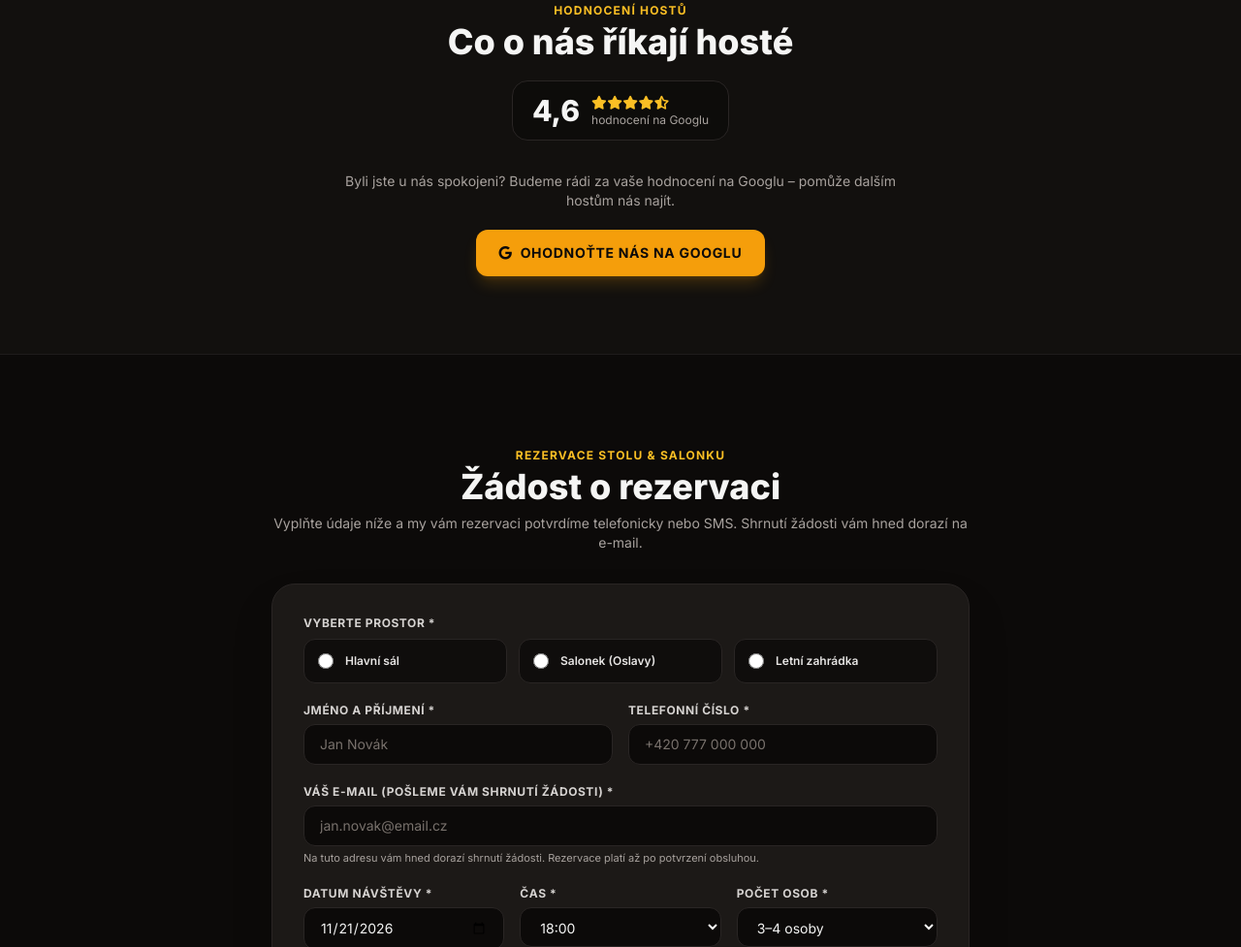
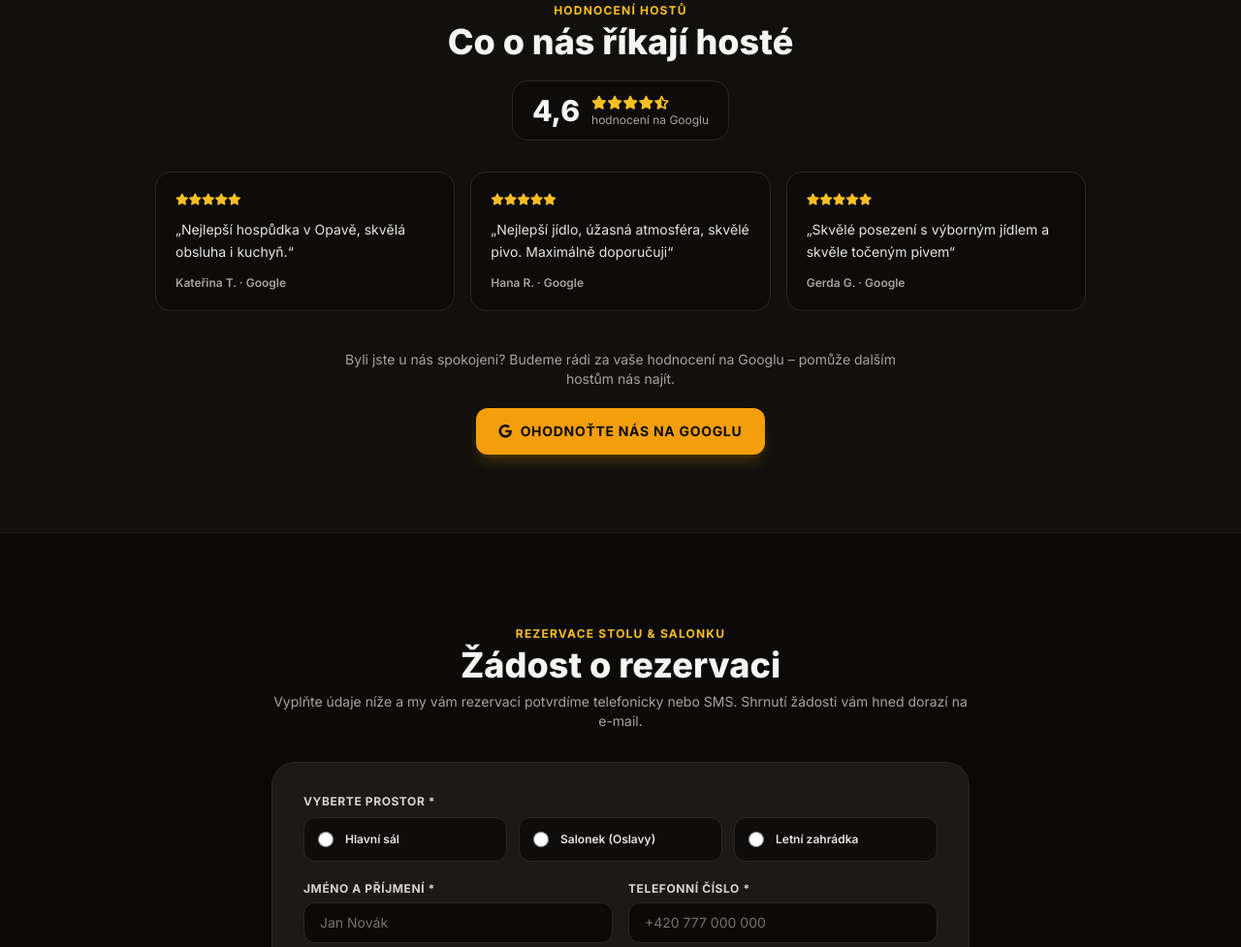
Before and after one commit to jurysulak/hospody-u-sulaku, a plain HTML site: page index.html in a window 1280 px wide. Shown: the part 5368-6345 px from the top of the page at 97% size. Drawn offline with nearby package versions, Linux system fonts and the light colour scheme.

Commit message:
recenze z Googlu na webu (3 citace)
Co-Authored-By: Claude Opus 5.5 <noreply@anthropic.com>

```diff
--- a/index.html
+++ b/index.html
@@ -1823,6 +1823,9 @@
     // F. RECENZE – sem vlož 2–3 skutečné recenze z Googlu (text + jméno autora), ukážou se samy.
     //    Příklad: { text: 'Výborné pivo a milá obsluha.', jmeno: 'Jana K.', hvezdy: 5 },
     const RECENZE = [
+      { text: 'Nejlepší hospůdka v Opavě, skvělá obsluha i kuchyň.', jmeno: 'Kateřina T.', hvezdy: 5 },
+      { text: 'Nejlepší jídlo, úžasná atmosféra, skvělé pivo. Maximálně doporučuji', jmeno: 'Hana R.', hvezdy: 5 },
+      { text: 'Skvělé posezení s výborným jídlem a skvěle točeným pivem', jmeno: 'Gerda G.', hvezdy: 5 },
     ];
 
     function zobrazRecenze() {
```
